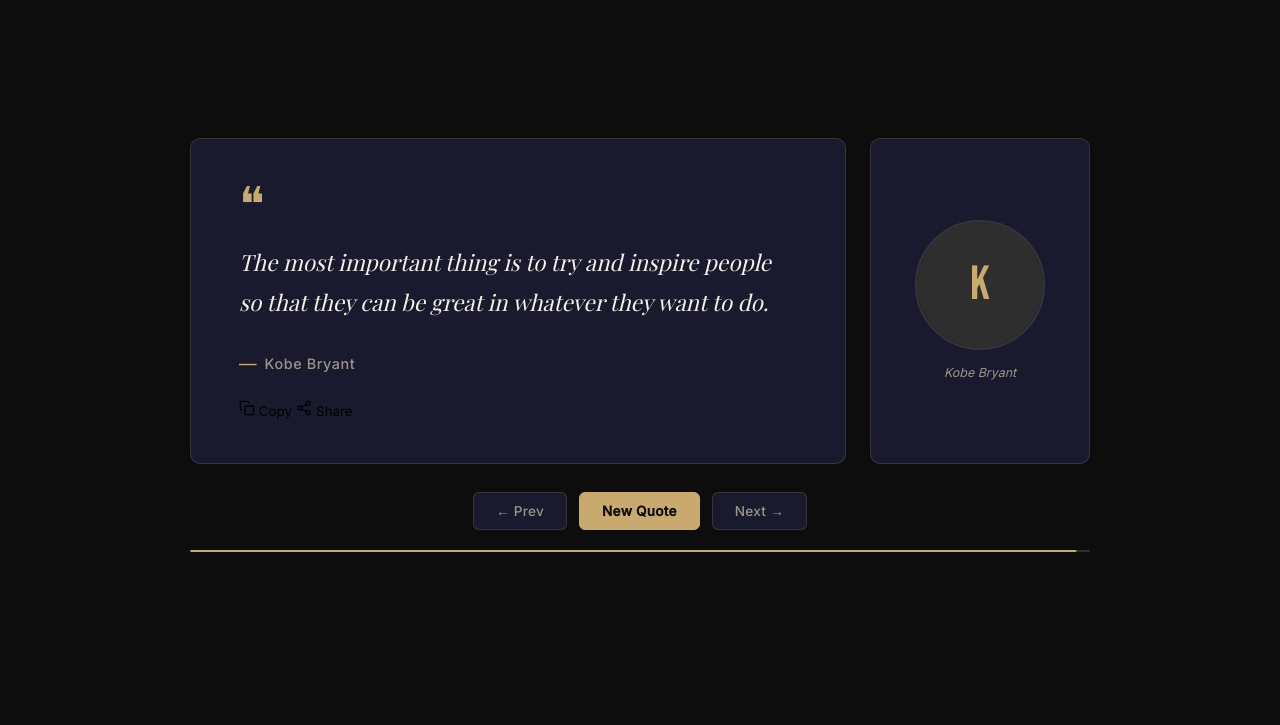
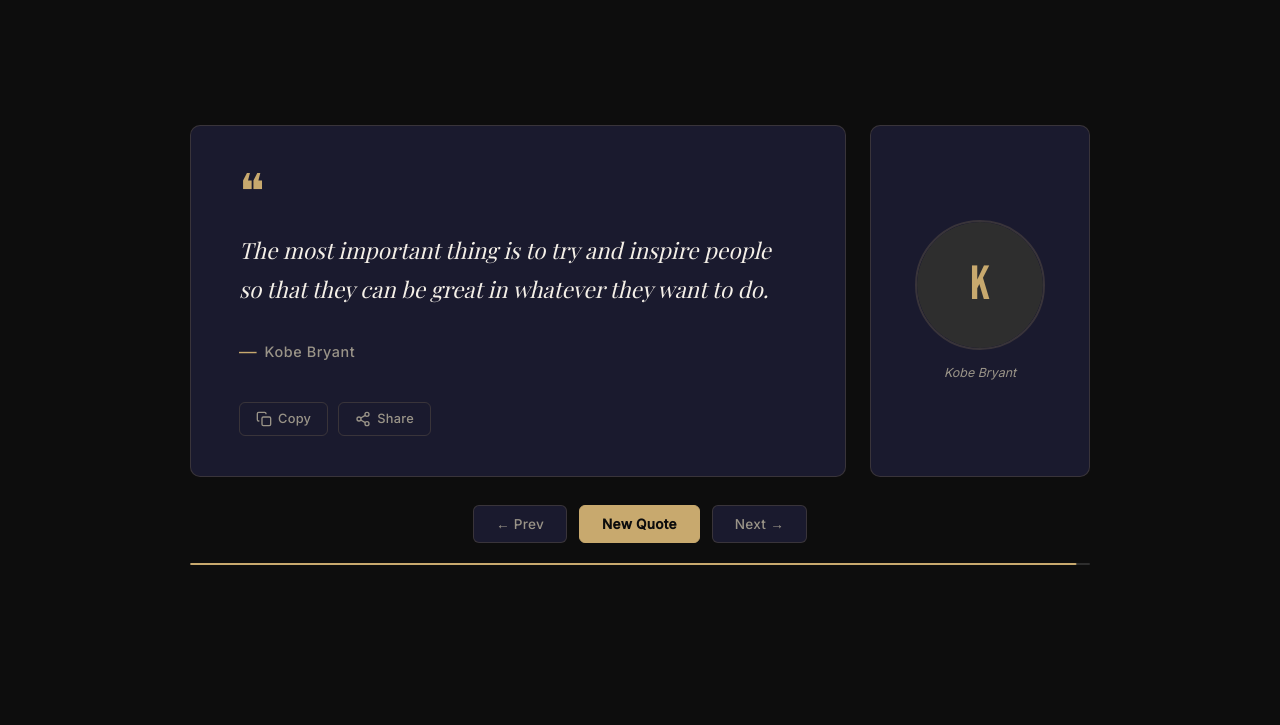
Before and after one commit to Nelsonwilliam131/Qouta, a plain HTML site: page index.html in a window 1280 px wide. Shown: the part 75-800 px from the top of the page. Drawn offline with nearby package versions, Linux system fonts and the light colour scheme; no server answers; a web font is replaced by a local one.

Commit message:
Restore and update style.css with original content

```diff
--- a/css/style.css
+++ b/css/style.css
@@ -178,6 +178,38 @@
   font-weight: 500;
   color: var(--text-muted);
   letter-spacing: 0.04em;
+}
+
+/* ── COPY & SHARE BUTTONS ─────────────────────────────────── */
+.quote-actions {
+  display: flex;
+  gap: 10px;
+  margin-top: 16px;
+}
+
+.action-btn {
+  display: flex;
+  align-items: center;
+  gap: 6px;
+  padding: 8px 16px;
+  border-radius: 6px;
+  font-size: 0.8rem;
+  font-weight: 500;
+  color: var(--text-muted);
+  background: transparent;
+  border: 1px solid var(--border);
+  transition: color var(--transition), border-color var(--transition), background var(--transition);
+  letter-spacing: 0.02em;
+}
+
+.action-btn:hover {
+  color: var(--gold);
+  border-color: var(--gold);
+}
+
+.action-btn.copied {
+  color: var(--gold);
+  border-color: var(--gold);
 }
 
 /* ── SPEAKER CARD ────────────────────────────────────────── */
```
